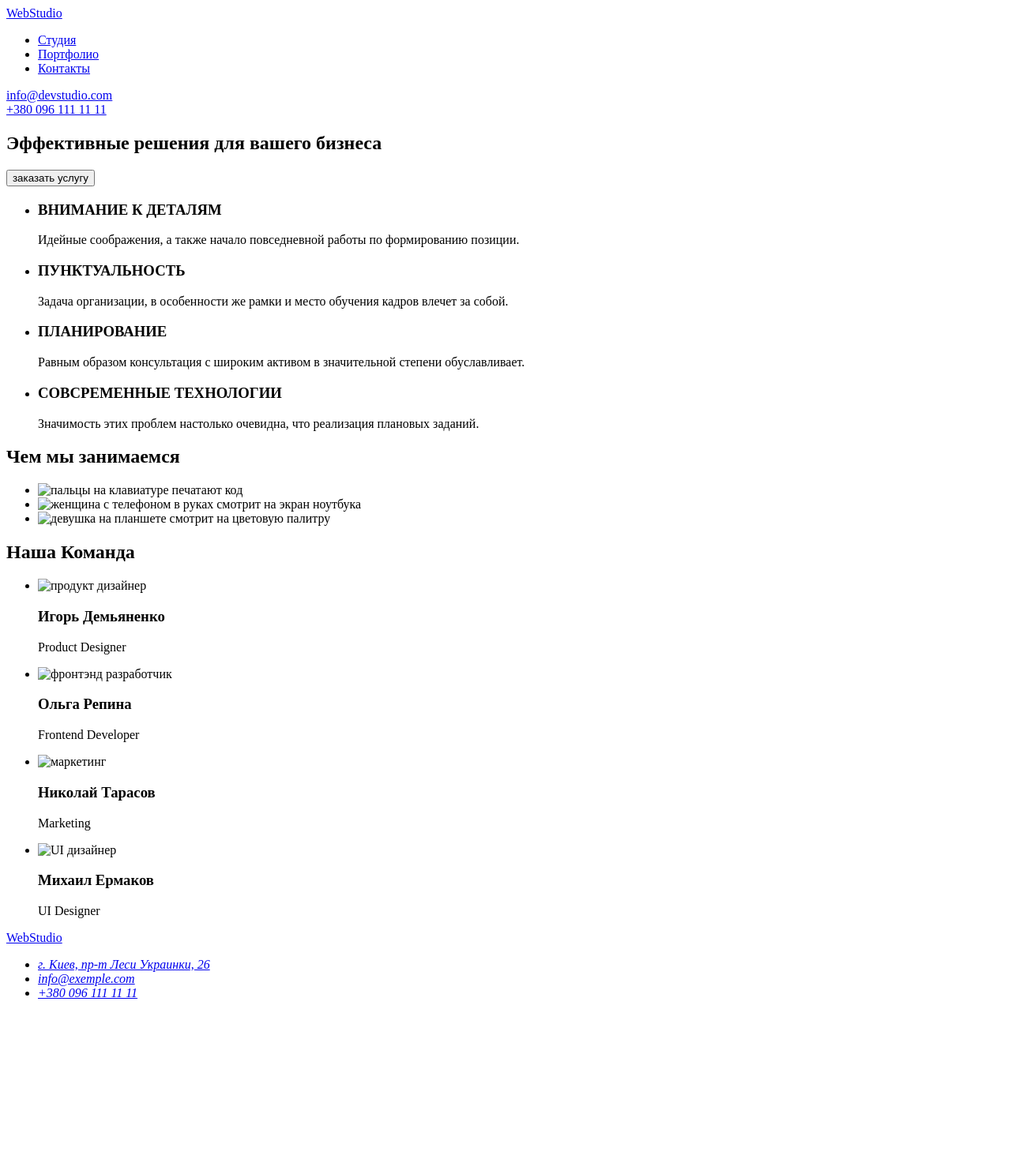
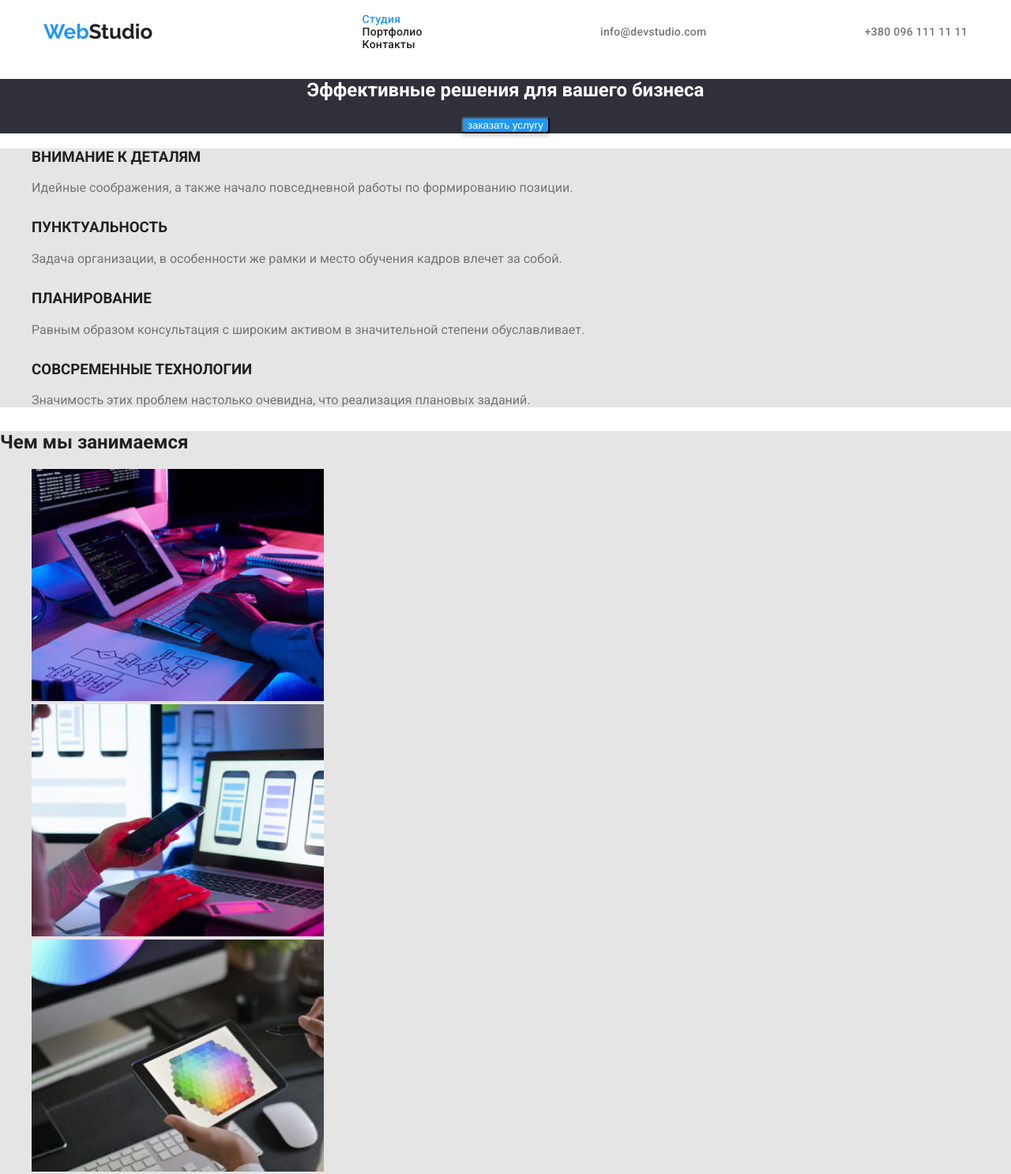
Before and after one commit to sveralisa/goit-markup-hw-02, a plain HTML site: page index.html in a window 1280 px wide. Shown: the top 1487 px of the page at 79% size. Before the commit the page ends 1283 px from the top, so only its background shows below. Drawn offline with Linux system fonts and the light colour scheme.

Commit message:
add portfolio + class

```diff
--- a/css/styles.css
+++ b/css/styles.css
@@ -0,0 +1,184 @@
+:root {
+  --primary-text-color: #212121;
+  --second-text-color: #ffffff;
+  --accent-color: #2196f3;
+  --paragraph-color: #757575;
+  --link-color: #757575;
+  --footer-link-color: rgba(255, 255, 255, 0.6);
+  --team-bg-color: #f5f4fa;
+  --footer-bg-color: #2f303a;
+}
+
+body {
+  font-family: Roboto, sans-serif;
+  background-color: var(--second-text-color);
+  color: var(--primary-text-color);
+  margin: 0 auto;
+}
+
+.logo {
+  font-family: Raleway, sans-serif;
+  font-size: 26px;
+  color: var(--accent-color);
+}
+.logo span {
+  color: var(--primary-text-color);
+}
+
+.list {
+  list-style: none;
+}
+
+a {
+  text-decoration: none;
+  color: inherit;
+}
+
+/* Header */
+.header {
+  display: flex;
+  justify-content: space-between;
+  align-items: center;
+  width: 1170px;
+  height: 80px;
+  margin: 0 auto;
+}
+
+.navigation {
+  display: flex;
+  align-items: center;
+  font-weight: 500;
+  font-size: 14px;
+  line-height: 16px;
+  letter-spacing: 0.02em;
+}
+
+.site-nav .navigation-name.current {
+  color: var(--accent-color);
+}
+
+.navigation-name:hover,
+.navigation-name:focus {
+  color: var(--accent-color);
+}
+.navigation-name {
+  display: flex;
+  align-items: center;
+  margin: 0 25px;
+  font-weight: 500;
+}
+.navigation-link {
+  color: var(--link-color);
+}
+.navigation-link:hover,
+.navigation-link:focus {
+  color: var(--accent-color);
+}
+
+/* Hero */
+.hero {
+  flex-direction: column;
+  background-color: #2f303a;
+  color: var(--second-text-color);
+  text-align: center;
+}
+.hero-title {
+  font-size: 44px;
+  color: var(--second-text-color);
+  letter-spacing: 0.06em;
+}
+.button {
+  background: var(--accent-color);
+  box-shadow: 0px 4px 4px rgba(0, 0, 0, 0.15);
+  border-radius: 4px;
+  color: var(--second-text-color);
+}
+
+/* Sections */
+.title {
+  color: var(--primary-text-color);
+}
+
+.advantage-section {
+  background: #e5e5e5;
+}
+.advantage-item > p {
+  margin-bottom: 30px;
+  color: var(--paragraph-color);
+}
+
+.doings-section {
+  background: #e5e5e5;
+}
+.team-section {
+  background-color: var(--team-bg-color);
+}
+.team-section-item > p {
+  color: var(--paragraph-color);
+}
+
+/* Footer */
+.logo-white span {
+  color: var(--second-text-color);
+}
+.footer {
+  background: var(--footer-bg-color);
+  color: var(--second-text-color);
+}
+
+.footer-design {
+  width: 1170px;
+  margin: 0 auto;
+}
+
+.footer-address {
+  display: flex;
+  flex-direction: column;
+  margin-top: 20px;
+}
+.footer-link {
+  font-style: normal;
+  font-weight: normal;
+  line-height: 24px;
+  font-size: 14px;
+  color: var(--footer-link-color);
+  margin-bottom: 9px;
+}
+.footer-link:hover,
+.footer-link:focus {
+  color: var(--accent-color);
+}
+.footer-link.white {
+  color: var(--second-text-color);
+}
+
+.footer-link-light {
+  font-style: normal;
+  color: var(--second-text-color);
+}
+
+.footer-link-white:hover,
+.footer-link-white:focus {
+  color: var(--accent-color);
+}
+
+/* Portfolio */
+.portfolio {
+  margin-top: 50 px;
+  display: flex;
+  flex-wrap: wrap;
+  justify-content: space-between;
+}
+.portfolio__item {
+  display: flex;
+  flex-direction: column;
+  width: 370 px;
+  border: 1 px solid #eeeeee;
+  margin-bottom: 25 px;
+}
+
+.menu-button {
+  font-family: inherit;
+  cursor: pointer;
+  border: none;
+}
--- a/index.html
+++ b/index.html
@@ -4,58 +4,66 @@
     <meta charset="UTF-8" />
     <meta name="viewport" content="width=device-width, initial-scale=1.0" />
     <title>Web<span>Studio</span></title>
+    <link rel="preconnect" href="https://fonts.googleapis.com" />
+    <link rel="preconnect" href="https://fonts.gstatic.com" crossorigin />
+    <link
+      href="https://fonts.googleapis.com/css2?family=Raleway:wght@700&family=Roboto:wght@400;500;700;900&display=swap"
+      rel="stylesheet"
+    />
     <link rel="stylesheet" href="./css/styles.css" />
   </head>
   <body>
     <!-- верхняя линия -->
-    <header>
-      <a href="./index.html">WebStudio</a>
-      <nav>
-        <ul>
-          <li><a href="#">Студия</a></li>
-          <li><a href="#">Портфолио</a></li>
-          <li><a href="#">Контакты</a></li>
+    <header class="header">
+      <div class="logo">
+        <a href="./index.html">Web<span>Studio</span></a>
+      </div>
+      <nav class="navigation">
+        <ul class="site-nav list">
+          <li><a class="navigation-name current" href="#">Студия</a></li>
+          <li><a class="navigation-name" href="./portfolio.html">Портфолио</a></li>
+          <li><a class="navigation-name" href="#">Контакты</a></li>
         </ul>
       </nav>
-      <div>
-        <a href="mailto:info@devstudio.com">info@devstudio.com</a>
+      <div class="navigation">
+        <a class="navigation-link" href="mailto:info@devstudio.com">info@devstudio.com</a>
       </div>
-      <div>
-        <a href="tel:+3800961111111">+380 096 111 11 11</a>
+      <div class="navigation">
+        <a class="navigation-link" href="tel:+3800961111111">+380 096 111 11 11</a>
       </div>
     </header>
     <!-- tagline -->
     <main>
-      <section>
-        <h1>Эффективные решения для вашего бизнеса</h1>
-        <button type="button">заказать услугу</button>
+      <section class="hero">
+        <h1 class="hero_title">Эффективные решения для вашего бизнеса</h1>
+        <button class="button" type="button">заказать услугу</button>
       </section>
       <!-- особенности -->
-      <section>
-        <ul>
-          <li>
-            <h3>ВНИМАНИЕ К ДЕТАЛЯМ</h3>
+      <section class="advantage-section">
+        <ul class="advantage list">
+          <li class="advantage-item">
+            <h3 class="title">ВНИМАНИЕ К ДЕТАЛЯМ</h3>
             <p>
               Идейные соображения, а также начало повседневной работы по
               формированию позиции.
             </p>
           </li>
-          <li>
-            <h3>ПУНКТУАЛЬНОСТЬ</h3>
+          <li class="advantage-item">
+            <h3 class="title">ПУНКТУАЛЬНОСТЬ</h3>
             <p>
               Задача организации, в особенности же рамки и место обучения кадров
               влечет за собой.
             </p>
           </li>
-          <li>
-            <h3>ПЛАНИРОВАНИЕ</h3>
+          <li class="advantage-item">
+            <h3 class="title">ПЛАНИРОВАНИЕ</h3>
             <p>
               Равным образом консультация с широким активом в значительной
               степени обуславливает.
             </p>
           </li>
-          <li>
-            <h3>СОВСРЕМЕННЫЕ ТЕХНОЛОГИИ</h3>
+          <li class="advantage-item">
+            <h3 class="title">СОВСРЕМЕННЫЕ ТЕХНОЛОГИИ</h3>
             <p>
               Значимость этих проблем настолько очевидна, что реализация
               плановых заданий.
@@ -64,9 +72,9 @@
         </ul>
       </section>
       <!-- чем мы занимаемся -->
-      <section>
-        <h2>Чем мы занимаемся</h2>
-        <ul>
+      <section class="doings-section">
+        <h2 class="doings-section-title">Чем мы занимаемся</h2>
+        <ul class="doings-section-images list">
           <li>
             <img
               src="./img/img.jpg"
@@ -94,62 +102,63 @@
         </ul>
       </section>
       <!-- наша команда -->
-      <section>
-        <h2>Наша Команда</h2>
-        <ul>
-          <li>
+      <section class="team-section">
+        <h2 class="team-section-title">Наша Команда</h2>
+        <ul class="team-section-description list">
+          <li class="team-section-item">
             <img
               src="./img/img01.jpg"
               alt="продукт дизайнер"
               width="270"
               height="260"
             />
-            <h3>Игорь Демьяненко</h3>
+            <h3 class="title">Игорь Демьяненко</h3>
             <p>Product Designer</p>
           </li>
-          <li>
+          <li class="team-section-item">
             <img
               src="./img/img02.jpg"
               alt="фронтэнд разработчик"
               width="270"
               height="260"
             />
-            <h3>Ольга Репина</h3>
+            <h3 class="title">Ольга Репина</h3>
             <p>Frontend Developer</p>
           </li>
-          <li>
+          <li class="team-section-item">
             <img
               src="./img/img03.jpg"
               alt="маркетинг"
               width="270"
               height="260"
             />
-            <h3>Николай Тарасов</h3>
+            <h3 class="title">Николай Тарасов</h3>
             <p>Marketing</p>
           </li>
-          <li>
+          <li class="team-section-item">
             <img
               src="./img/img04.jpg"
               alt="UI дизайнер"
               width="270"
               height="260"
             />
-            <h3>Михаил Ермаков</h3>
+            <h3 class="title">Михаил Ермаков</h3>
             <p>UI Designer</p>
           </li>
         </ul>
       </section>
     </main>
     <!-- подвал -->
-    <footer>
-      <a href="./index.html">Web<span>Studio</span></a>
-      <!-- адресс -->
-      <address>
-        <ul>
-          <li><a href="#">г. Киев, пр-т Леси Украинки, 26</a></li>
-          <li><a href="mailto:info@exemple.com">info@exemple.com</a></li>
-          <li><a href="tel:+3800961111111">+380 096 111 11 11</a></li>
-        </ul>
+    <footer class="footer">
+      <div class="footer-design">
+        <a class="logo logo-white" href="#">Web<span>Studio</span></a>
+    <!--адрес-->
+        <address class="footer-address">
+          <a class="footer-link white" href="https://goo.gl/maps/Gm489NzdUtgBx8p3A">г. Киев, пр-т Леси Украинки, 26</a>
+          <a class="footer-link" href="mailto:info@example.com">info@example.com</a>
+          <a class="footer-link" href="tel:+380991111111">+38 099 111 11 11</a>
+        </address>
+      </div>
       </address>
     </footer>
   </body>
```
Also changed, not shown: portfolio.html (added, +153 -0 lines), img/boxes5.jpg (added), img/business9.jpg (added), img/img-2.jpg (added), img/img-3.jpg (added), img/img.jpg (added), img/img01.jpg (added), img/img02.jpg (added), img/img03.jpg (added), img/img04.jpg (added), img/insp6.jpg (added), img/lab8.jpg (added), img/limited7.jpg (added), img/poster2.jpg (added), 3 more files.
